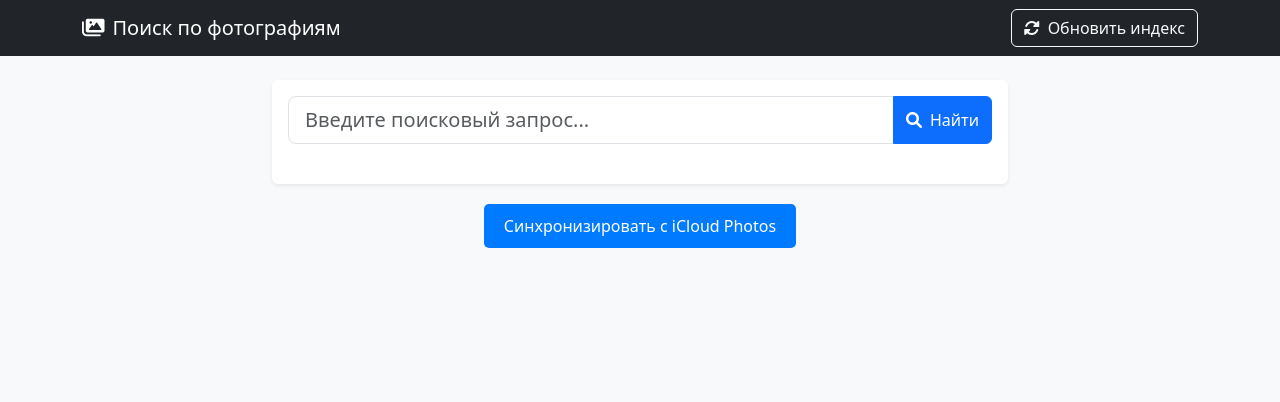
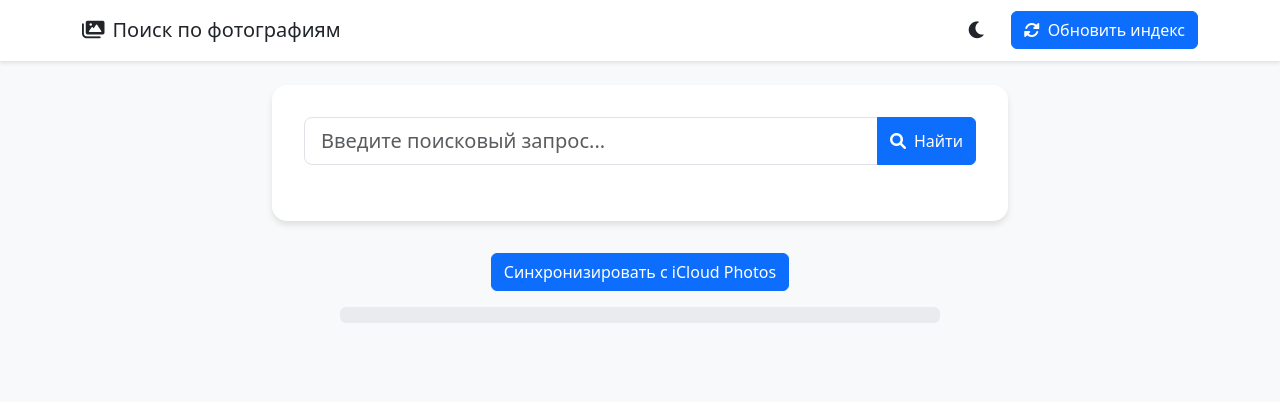
Before and after one commit to Sppqq/iCloudVision, a Flask app: page / in a window 1280 px wide. Shown: the top 402 px of the page. Run offline with Flask 3, Linux system fonts and the light colour scheme.

Commit message:
Добавлена темная тема и улучшен дизайн интерфейса

```diff
--- a/static/script.js
+++ b/static/script.js
@@ -510,3 +510,29 @@ function updateSyncProgress() {
 
 // Добавляем обработчик события для кнопки синхронизации
 document.getElementById('syncButton').addEventListener('click', syncWithICloud);
+
+// Функция для переключения темы
+function toggleTheme() {
+    const html = document.documentElement;
+    const currentTheme = html.getAttribute('data-theme');
+    const newTheme = currentTheme === 'light' ? 'dark' : 'light';
+
+    html.setAttribute('data-theme', newTheme);
+    localStorage.setItem('theme', newTheme);
+
+    // Обновляем иконку
+    const themeIcon = document.querySelector('#themeToggle i');
+    themeIcon.className = newTheme === 'light' ? 'fas fa-moon' : 'fas fa-sun';
+}
+
+// Инициализация темы при загрузке страницы
+document.addEventListener('DOMContentLoaded', () => {
+    const savedTheme = localStorage.getItem('theme') || 'light';
+    document.documentElement.setAttribute('data-theme', savedTheme);
+
+    const themeIcon = document.querySelector('#themeToggle i');
+    themeIcon.className = savedTheme === 'light' ? 'fas fa-moon' : 'fas fa-sun';
+
+    // Добавляем обработчик для кнопки переключения темы
+    document.getElementById('themeToggle').addEventListener('click', toggleTheme);
+});
--- a/static/style.css
+++ b/static/style.css
@@ -1,28 +1,107 @@
-.card {
-    border: none;
-    transition: transform 0.2s;
+:root[data-theme="light"] {
+    --bg-color: #f8f9fa;
+    --text-color: #212529;
+    --card-bg: #ffffff;
+    --border-color: #dee2e6;
+    --navbar-bg: #ffffff;
+    --navbar-color: #212529;
+    --input-bg: #ffffff;
+    --input-color: #212529;
+    --modal-bg: #ffffff;
+    --hover-bg: #f8f9fa;
 }
 
-.card:hover {
+:root[data-theme="dark"] {
+    --bg-color: #1a1a1a;
+    --text-color: #e9ecef;
+    --card-bg: #2d2d2d;
+    --border-color: #404040;
+    --navbar-bg: #2d2d2d;
+    --navbar-color: #e9ecef;
+    --input-bg: #333333;
+    --input-color: #e9ecef;
+    --modal-bg: #2d2d2d;
+    --hover-bg: #333333;
+}
+
+body {
+    background-color: var(--bg-color);
+    color: var(--text-color);
+    transition: background-color 0.3s, color 0.3s;
+}
+
+.navbar {
+    background-color: var(--navbar-bg);
+    color: var(--navbar-color);
+    box-shadow: 0 2px 4px rgba(0, 0, 0, 0.1);
+}
+
+.navbar-brand {
+    color: var(--navbar-color) !important;
+}
+
+.theme-toggle {
+    background: transparent;
+    border: none;
+    color: var(--text-color);
+    font-size: 1.2rem;
+    padding: 0.5rem;
+    cursor: pointer;
+    transition: transform 0.3s;
+}
+
+.theme-toggle:hover {
+    transform: scale(1.1);
+}
+
+.search-card {
+    background-color: var(--card-bg);
+    border-radius: 15px;
+    padding: 2rem;
+    box-shadow: 0 4px 6px rgba(0, 0, 0, 0.1);
+    transition: transform 0.3s;
+}
+
+.search-card:hover {
     transform: translateY(-5px);
+}
+
+.form-control {
+    background-color: var(--input-bg);
+    color: var(--input-color);
+    border-color: var(--border-color);
+}
+
+.form-control:focus {
+    background-color: var(--input-bg);
+    color: var(--input-color);
+    border-color: #0d6efd;
+    box-shadow: 0 0 0 0.25rem rgba(13, 110, 253, 0.15);
 }
 
 .results-grid {
     display: grid;
-    grid-template-columns: repeat(auto-fill, minmax(180px, 1fr));
-    gap: 15px;
-    padding: 15px;
+    grid-template-columns: repeat(auto-fill, minmax(250px, 1fr));
+    gap: 1.5rem;
+    padding: 1.5rem 0;
 }
 
 .image-card {
     position: relative;
     overflow: hidden;
-    border-radius: 10px;
+    border-radius: 15px;
     cursor: pointer;
-    height: 180px;
-    background: #f8f9fa;
+    height: 250px;
+    background: var(--card-bg);
     opacity: 0;
     animation: fadeIn 0.3s ease-in forwards;
+    box-shadow: 0 4px 6px rgba(0, 0, 0, 0.1);
+    transition: transform 0.3s, box-shadow 0.3s;
+}
+
+.image-card:hover {
+    transform: translateY(-5px);
+    box-shadow: 0 8px 12px rgba(0, 0, 0, 0.15);
 }
 
 @keyframes fadeIn {
@@ -52,12 +131,11 @@
     bottom: 0;
     left: 0;
     right: 0;
-    background: rgba(0, 0, 0, 0.7);
+    background: rgba(0, 0, 0, 0.8);
     color: white;
-    padding: 8px;
+    padding: 1rem;
     transform: translateY(100%);
     transition: transform 0.3s;
-    font-size: 0.8em;
 }
 
 .image-card:hover .image-info {
@@ -66,168 +144,69 @@
 
 .confidence-badge {
     position: absolute;
-    top: 5px;
-    right: 5px;
-    background: rgba(0, 0, 0, 0.7);
+    top: 1rem;
+    right: 1rem;
+    background: rgba(0, 0, 0, 0.8);
     color: white;
-    padding: 3px 8px;
-    border-radius: 15px;
-    font-size: 0.75em;
+    padding: 0.5rem 1rem;
+    border-radius: 20px;
+    font-size: 0.9em;
+    backdrop-filter: blur(4px);
 }
 
-.search-container {
-    max-width: 800px;
-    margin: 0 auto;
+.modal-content {
+    background-color: var(--modal-bg);
+    color: var(--text-color);
 }
 
-.form-control:focus {
-    box-shadow: 0 0 0 0.25rem rgba(13, 110, 253, 0.15);
+.modal-header, .modal-footer {
+    border-color: var(--border-color);
 }
 
-#loading {
+.btn-close {
+    filter: invert(var(--text-color-invert));
+}
+
+.loading-spinner {
     position: fixed;
     top: 50%;
     left: 50%;
     transform: translate(-50%, -50%);
     z-index: 1000;
-    background: rgba(255, 255, 255, 0.9);
-    padding: 20px;
-    border-radius: 10px;
+    background: var(--card-bg);
+    padding: 2rem;
+    border-radius: 15px;
+    box-shadow: 0 4px 6px rgba(0, 0, 0, 0.1);
+    display: flex;
+    flex-direction: column;
+    align-items: center;
+    gap: 1rem;
 }
 
-/* Стили для модального окна */
-.modal-body {
-    max-height: 80vh;
-    overflow: hidden;
+.spinner {
+    width: 40px;
+    height: 40px;
+    border: 4px solid var(--border-color);
+    border-top: 4px solid #0d6efd;
+    border-radius: 50%;
+    animation: spin 1s linear infinite;
 }
 
-#previewImage {
-    max-height: 70vh;
-    object-fit: contain;
-}
-
-.modal-footer {
-    border-top: none;
-    background: #f8f9fa;
-}
-
-#imageInfo {
-    font-size: 0.9em;
-    color: #666;
-}
-
-/* Индикатор загрузки дополнительных результатов */
-.load-more-indicator {
-    grid-column: 1 / -1;
-    text-align: center;
-    padding: 20px;
-    background: #f8f9fa;
-    border-radius: 10px;
-    margin-top: 20px;
-    font-size: 0.9em;
-    color: #666;
-}
-
-/* Адаптивность */
-@media (max-width: 768px) {
-    .results-grid {
-        grid-template-columns: repeat(auto-fill, minmax(140px, 1fr));
-        gap: 10px;
-    }
-
-    .image-card {
-        height: 140px;
-    }
+@keyframes spin {
+    0% { transform: rotate(0deg); }
+    100% { transform: rotate(360deg); }
 }
 
 .controls {
-    margin: 20px 0;
+    margin: 2rem 0;
     text-align: center;
 }
 
-.sync-button {
-    background-color: #007bff;
-    color: white;
-    border: none;
-    padding: 10px 20px;
-    border-radius: 5px;
-    cursor: pointer;
-    transition: background-color 0.3s;
-}
-
-.sync-button:hover {
-    background-color: #0056b3;
-}
-
-.sync-button:disabled {
-    background-color: #cccccc;
-    cursor: not-allowed;
-}
-
-.sync-status {
-    margin-top: 20px;
-    padding: 15px;
-    background: #f8f9fa;
-    border-radius: 8px;
-    display: none;
-}
-
-.sync-status .progress {
-    height: 20px;
-    margin-bottom: 10px;
-    background-color: #e9ecef;
-    border-radius: 4px;
-}
-
-.sync-status .progress-bar {
-    background-color: #007bff;
-    color: white;
-    text-align: center;
-    line-height: 20px;
-    transition: width 0.3s ease;
-}
-
-.sync-status .progress-text,
-.sync-status .new-photos-text {
-    margin: 5px 0;
-    color: #6c757d;
-}
-
-.sync-status .error-list {
-    margin-top: 15px;
-    padding: 10px;
-    background: #fff3f3;
-    border-radius: 4px;
-}
-
-.sync-status .error-list h5 {
-    color: #dc3545;
-    margin-bottom: 10px;
-}
-
-.sync-status .error-list ul {
-    margin: 0;
-    padding-left: 20px;
-    color: #dc3545;
-}
-
-.notification {
-    padding: 10px 15px;
-    margin: 10px 0;
-    border-radius: 4px;
-    display: none;
-}
-
-.notification.error {
-    background-color: #f8d7da;
-    color: #721c24;
-    border: 1px solid #f5c6cb;
-}
-
-.notification.success {
-    background-color: #d4edda;
-    color: #155724;
-    border: 1px solid #c3e6cb;
+.sync-buttons {
+    display: flex;
+    gap: 1rem;
+    justify-content: center;
+    margin-bottom: 1rem;
 }
 
 .notifications {
@@ -235,70 +214,67 @@
     margin: 0 auto;
 }
 
+.notification {
+    padding: 1rem;
+    margin: 1rem 0;
+    border-radius: 10px;
+    animation: slideIn 0.3s ease-out;
+}
+
+@keyframes slideIn {
+    from {
+        transform: translateY(-20px);
+        opacity: 0;
+    }
+    to {
+        transform: translateY(0);
+        opacity: 1;
+    }
+}
+
+.notification.error {
+    background-color: #dc3545;
+    color: white;
+}
+
+.notification.success {
+    background-color: #198754;
+    color: white;
+}
+
 .progress-container {
-    margin: 15px 0;
-    background-color: #f8f9fa;
-    border-radius: 5px;
-    padding: 10px;
+    background-color: var(--card-bg);
+    border-radius: 10px;
+    padding: 1.5rem;
+    margin: 1.5rem 0;
+    box-shadow: 0 4px 6px rgba(0, 0, 0, 0.1);
 }
 
 .progress-bar-wrapper {
-    width: 100%;
-    height: 20px;
-    background-color: #e9ecef;
-    border-radius: 10px;
+    height: 10px;
+    background-color: var(--border-color);
+    border-radius: 5px;
     overflow: hidden;
-    margin: 10px 0;
+    margin-bottom: 1rem;
 }
 
 .progress-bar {
     height: 100%;
-    background-color: #007bff;
+    background-color: #0d6efd;
     transition: width 0.3s ease;
-    display: flex;
-    align-items: center;
-    justify-content: center;
-    color: white;
-    font-size: 12px;
 }
 
-.progress-details {
-    display: flex;
-    justify-content: space-between;
-    font-size: 14px;
-    color: #6c757d;
-    margin-top: 5px;
+@media (max-width: 768px) {
+    .results-grid {
+        grid-template-columns: repeat(auto-fill, minmax(150px, 1fr));
+        gap: 1rem;
+    }
+
+    .image-card {
+        height: 150px;
+    }
+
+    .search-card {
+        padding: 1rem;
+    }
 }
-
-.error-list {
-    margin-top: 10px;
-    padding: 10px;
-    background-color: #fff3f3;
-    border: 1px solid #ffcdd2;
-    border-radius: 5px;
-    max-height: 200px;
-    overflow-y: auto;
-}
-
-.error-list h4 {
-    color: #dc3545;
-    margin-bottom: 10px;
-    font-size: 16px;
-}
-
-.error-list ul {
-    list-style: none;
-    padding: 0;
-    margin: 0;
-}
-
-.error-list li {
-    padding: 5px 0;
-    border-bottom: 1px solid #ffcdd2;
-    color: #721c24;
-    font-size: 14px;
-}
-
-.error-list li:last-child {
-    border-bottom: none;
-}
--- a/templates/index.html
+++ b/templates/index.html
@@ -1,5 +1,5 @@
 <!DOCTYPE html>
-<html lang="ru">
+<html lang="ru" data-theme="light">
 <head>
     <meta charset="UTF-8">
     <meta name="viewport" content="width=device-width, initial-scale=1.0">
@@ -8,21 +8,25 @@
     <link href="https://cdnjs.cloudflare.com/ajax/libs/font-awesome/6.0.0/css/all.min.css" rel="stylesheet">
     <link href="{{ url_for('static', filename='style.css') }}" rel="stylesheet">
 </head>
-<body class="bg-light">
-    <nav class="navbar navbar-expand-lg navbar-dark bg-dark">
+<body>
+    <nav class="navbar navbar-expand-lg">
         <div class="container">
             <a class="navbar-brand" href="/"><i class="fas fa-images me-2"></i>Поиск по фотографиям</a>
-            <button class="btn btn-outline-light" onclick="updateIndex()">
+            <div class="d-flex align-items-center">
+                <button class="btn theme-toggle me-3" id="themeToggle">
+                    <i class="fas fa-moon"></i>
+                </button>
+                <button class="btn btn-primary" onclick="updateIndex()">
                     <i class="fas fa-sync-alt me-2"></i>Обновить индекс
                 </button>
+            </div>
         </div>
     </nav>
 
     <div class="container mt-4">
         <div class="row justify-content-center">
             <div class="col-md-8">
-                <div class="card shadow-sm">
-                    <div class="card-body">
+                <div class="search-card">
                     <form id="searchForm" onsubmit="search(event)" class="mb-4">
                         <div class="input-group">
                             <input type="text" id="query" class="form-control form-control-lg"
@@ -35,12 +39,11 @@
                 </div>
             </div>
         </div>
-        </div>
 
         <div class="controls">
             <div class="sync-buttons">
-                <button id="syncButton" class="sync-button">Синхронизировать с iCloud Photos</button>
-                <button id="stopSyncButton" class="sync-button stop-sync" style="display: none;">Остановить синхронизацию</button>
+                <button id="syncButton" class="btn btn-primary">Синхронизировать с iCloud Photos</button>
+                <button id="stopSyncButton" class="btn btn-danger" style="display: none;">Остановить синхронизацию</button>
             </div>
             <div class="notifications">
                 <div id="syncStatus" class="sync-status">
@@ -68,14 +71,13 @@
             </div>
         </div>
 
-        <div id="results" class="row mt-4 results-grid">
+        <div id="results" class="results-grid">
             <!-- Здесь будут результаты поиска -->
         </div>
 
-        <div id="loading" class="text-center mt-4 d-none">
-            <div class="spinner-border text-primary" role="status">
-                <span class="visually-hidden">Загрузка...</span>
-            </div>
+        <div id="loading" class="loading-spinner d-none">
+            <div class="spinner"></div>
+            <span>Загрузка...</span>
         </div>
     </div>
 
```
Lines whose indentation alone changed are shown as unchanged.
